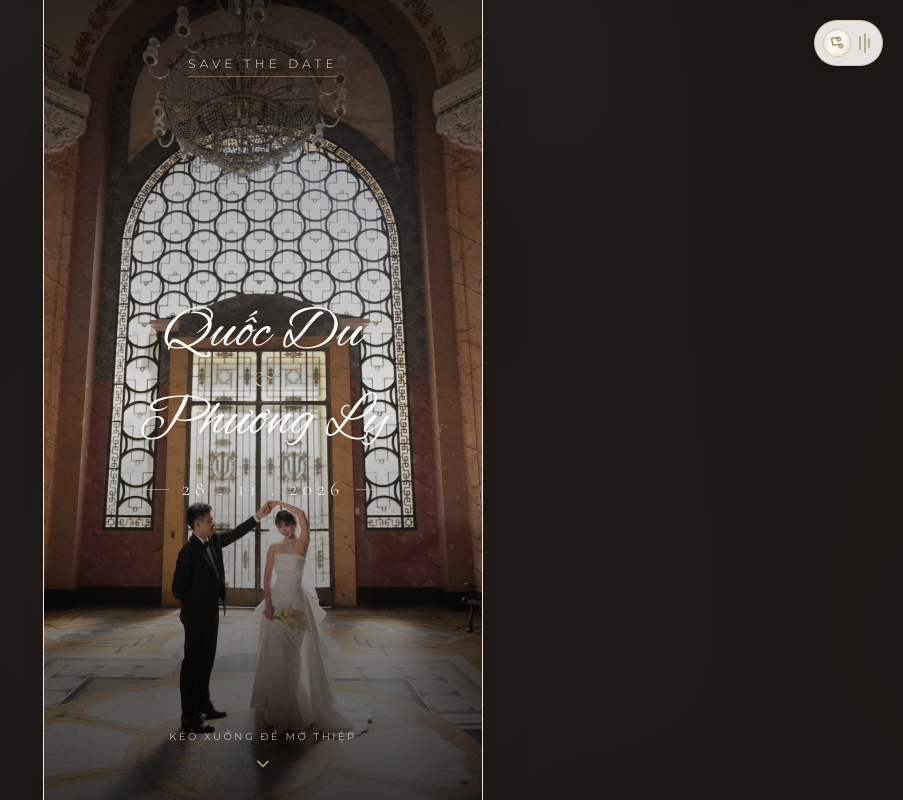
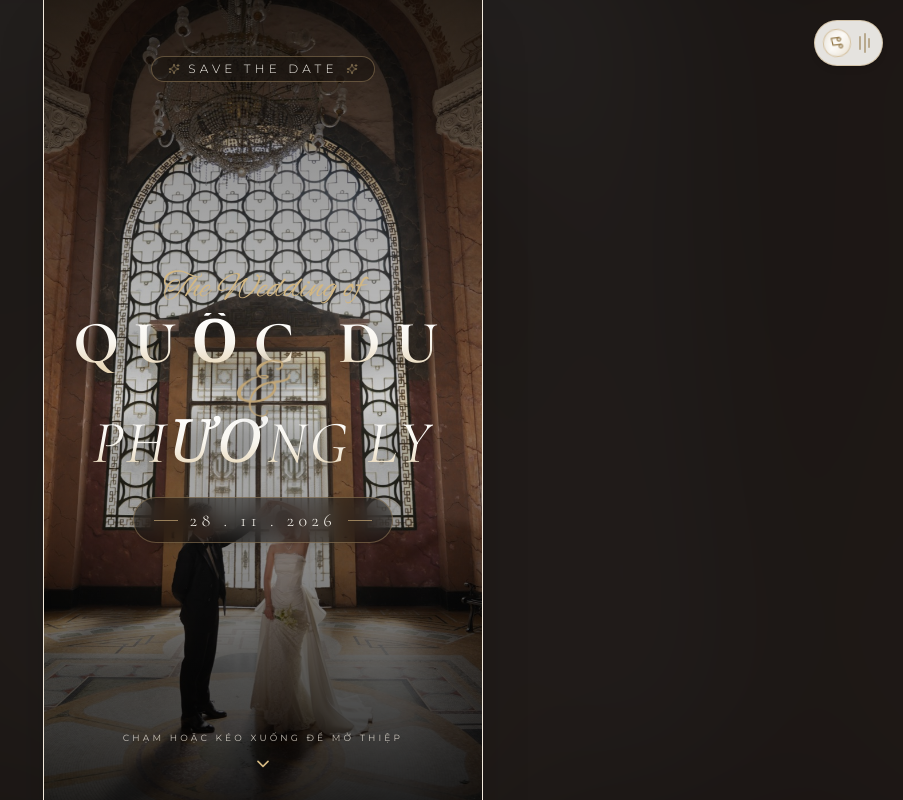
Before and after one commit to dutran917/wedding-invitation, a Next.js app: page / in a window 1280 px wide. Shown: the top 800 px of the page, without its empty margins (377-1280 px from the left). Built offline with nearby package versions, Linux system fonts and the light colour scheme.

Commit message:
fix: styling

```diff
--- a/src/components/WeddingPage.tsx
+++ b/src/components/WeddingPage.tsx
@@ -11,6 +11,7 @@ import { CalendarInvitationSection } from "@/components/sections/02_CalendarInvi
 import { AlbumOfLoveSection } from "@/components/sections/03_AlbumOfLoveSection";
 import { EnvelopeCountdownSection } from "@/components/sections/06_EnvelopeCountdownSection";
 import { CinematicLoveBanner } from "@/components/sections/09_CinematicLoveBanner";
+import { StorySection } from "@/components/sections/04_StorySection";
 import { EventsSection } from "@/components/sections/07_EventsSection";
 import { GallerySection } from "@/components/sections/08_GallerySection";
 import { VenueSection } from "@/components/sections/10_VenueSection";
--- a/src/components/sections/01_HeroSection.tsx
+++ b/src/components/sections/01_HeroSection.tsx
@@ -3,7 +3,7 @@
 import React from "react";
 import Image from "next/image";
 import { motion } from "framer-motion";
-import { ChevronDown } from "lucide-react";
+import { ChevronDown, Sparkles } from "lucide-react";
 import { WeddingConfig } from "@/types/wedding";
 
 interface HeroSectionProps {
@@ -13,76 +13,118 @@ interface HeroSectionProps {
 export const HeroSection: React.FC<HeroSectionProps> = ({ config }) => {
   const { groom, bride, weddingDate, saveTheDateText } = config;
 
-  // Format date: e.g. "08 . 12 . 2026"
   const formattedDate = weddingDate
     ? weddingDate.split("-").reverse().join(" . ")
-    : "08 . 12 . 2026";
+    : "28 . 11 . 2026";
 
   return (
-    <section className="relative w-full h-[100svh] min-h-[620px] max-h-[920px] overflow-hidden flex flex-col items-center justify-between text-center select-none">
-      {/* Background Image with subtle cinematic zoom */}
+    <section className="relative w-full h-[100svh] min-h-[660px] max-h-[960px] overflow-hidden flex flex-col items-center justify-between text-center select-none">
+      {/* Background Image with subtle cinematic slow zoom */}
       <motion.div
-        initial={{ scale: 1.08, opacity: 0.8 }}
+        initial={{ scale: 1.15, opacity: 0.85 }}
         animate={{ scale: 1, opacity: 1 }}
-        transition={{ duration: 2.2, ease: "easeOut" }}
+        transition={{ duration: 3, ease: "easeOut" }}
         className="absolute inset-0 w-full h-full"
       >
         <Image
-          src={config.gallery[0]?.src || "/image/wedding/T_T00859.JPG"}
+          src="/image/wedding/T_T00859.JPG"
           alt="Save the Date - Wedding Couple"
           fill
           priority
-          className="object-cover object-[center_28%]"
+          className="object-cover object-[center_26%]"
           sizes="(max-width: 768px) 100vw, 440px"
         />
-        {/* Soft luxury editorial overlay */}
-        <div className="absolute inset-0 bg-gradient-to-b from-black/45 via-black/15 to-black/75" />
+        {/* Soft luxury multi-tier vignette overlay */}
+        <div className="absolute inset-0 bg-gradient-to-b from-black/55 via-black/20 to-black/85" />
       </motion.div>
 
-      {/* Top Header Tag */}
+      {/* Floating subtle ambient particles */}
+      <div className="absolute inset-0 pointer-events-none overflow-hidden z-10">
         <motion.div
-        initial={{ opacity: 0, y: -20 }}
+          animate={{ y: [-10, -50], opacity: [0, 0.6, 0] }}
+          transition={{ duration: 4, repeat: Infinity, ease: "easeInOut" }}
+          className="absolute top-1/3 left-1/4 w-1.5 h-1.5 rounded-full bg-gold-300 blur-[1px]"
+        />
+        <motion.div
+          animate={{ y: [-15, -60], opacity: [0, 0.5, 0] }}
+          transition={{ duration: 5, repeat: Infinity, ease: "easeInOut", delay: 1 }}
+          className="absolute top-1/2 right-1/4 w-2 h-2 rounded-full bg-gold-200 blur-[1px]"
+        />
+      </div>
+
+      {/* Top Header Tag: SAVE THE DATE */}
+      <motion.div
+        initial={{ opacity: 0, y: -25 }}
         animate={{ opacity: 1, y: 0 }}
-        transition={{ duration: 1, delay: 0.3 }}
-        className="relative z-10 pt-10 sm:pt-14 px-6 flex flex-col items-center"
+        transition={{ duration: 1, delay: 0.2 }}
+        className="relative z-20 pt-10 sm:pt-14 px-6 flex flex-col items-center"
       >
-        <span className="font-sans text-[11px] sm:text-xs tracking-ultra text-ivory-100/90 uppercase font-light drop-shadow-sm border-b border-gold-300/40 pb-1">
+        <div className="flex items-center gap-2 px-4 py-1 rounded-full bg-black/30 backdrop-blur-md border border-gold-400/40">
+          <Sparkles className="w-3 h-3 text-gold-300 animate-pulse" />
+          <span className="font-sans text-[11px] sm:text-xs tracking-ultra text-ivory-100 uppercase font-light drop-shadow-sm">
             {saveTheDateText}
           </span>
+          <Sparkles className="w-3 h-3 text-gold-300 animate-pulse" />
+        </div>
       </motion.div>
 
-      {/* Middle Typography / Couple Names */}
-      <div className="relative z-10 px-6 my-auto flex flex-col items-center w-full">
-        {/* Calligraphy Names */}
+      {/* Middle Dramatic Typography: Bold Artistic Interplay */}
+      <div className="relative z-20 px-4 my-auto flex flex-col items-center w-full">
+        {/* Calligraphy Intro */}
+        <motion.span
+          initial={{ opacity: 0, y: 15 }}
+          animate={{ opacity: 1, y: 0 }}
+          transition={{ duration: 0.9, delay: 0.4 }}
+          className="font-script text-3xl sm:text-4xl text-gold-300 drop-shadow-md mb-1"
+        >
+          The Wedding of
+        </motion.span>
+
+        {/* Big Bold Artistic Names */}
         <motion.div
-          initial={{ opacity: 0, scale: 0.94 }}
+          initial={{ opacity: 0, scale: 0.9 }}
           animate={{ opacity: 1, scale: 1 }}
-          transition={{ duration: 1.4, delay: 0.6 }}
-          className="flex flex-col items-center"
+          transition={{ duration: 1.2, delay: 0.6, ease: "easeOut" }}
+          className="flex flex-col items-center w-full"
         >
-          <h1 className="font-script text-5xl sm:text-6xl text-ivory-50 drop-shadow-md leading-tight">
+          {/* Groom: High-Fashion Serif Bold */}
+          <div className="relative">
+            <h1 className="font-serif text-5xl sm:text-6xl font-bold tracking-widest text-transparent bg-clip-text bg-gradient-to-b from-white via-ivory-100 to-gold-200 drop-shadow-[0_4px_15px_rgba(0,0,0,0.8)] uppercase">
               {groom.name}
             </h1>
-          <span className="font-serif italic text-2xl sm:text-3xl text-gold-300/90 -my-1">
+          </div>
+
+          {/* Flourish Ampersand */}
+          <div className="relative -my-3 sm:-my-4 flex items-center justify-center">
+            <motion.span
+              animate={{ rotate: [0, 3, 0] }}
+              transition={{ duration: 4, repeat: Infinity, ease: "easeInOut" }}
+              className="font-script text-6xl sm:text-7xl text-gold-400 drop-shadow-[0_2px_10px_rgba(0,0,0,0.8)] select-none z-10"
+            >
               &
-          </span>
-          <h1 className="font-script text-5xl sm:text-6xl text-ivory-50 drop-shadow-md leading-tight">
+            </motion.span>
+          </div>
+
+          {/* Bride: High-Fashion Serif Italic / Bold Contrast */}
+          <div className="relative">
+            <h1 className="font-serif italic text-5xl sm:text-6xl font-normal tracking-wider text-transparent bg-clip-text bg-gradient-to-b from-white via-ivory-100 to-gold-200 drop-shadow-[0_4px_15px_rgba(0,0,0,0.8)] uppercase">
               {bride.name}
             </h1>
+          </div>
         </motion.div>
 
-        {/* Date Display */}
+        {/* Date Display Badge */}
         <motion.div
           initial={{ opacity: 0, y: 20 }}
           animate={{ opacity: 1, y: 0 }}
-          transition={{ duration: 1, delay: 1 }}
-          className="mt-6 flex items-center justify-center gap-3"
+          transition={{ duration: 1, delay: 0.9 }}
+          className="mt-6 flex items-center justify-center gap-3 bg-black/40 backdrop-blur-md px-5 py-2 rounded-full border border-gold-400/40 shadow-lg"
         >
-          <div className="h-[1px] w-8 bg-gold-300/60" />
-          <p className="font-serif text-lg sm:text-xl tracking-widest text-ivory-100 font-light drop-shadow-sm">
+          <div className="h-[1px] w-6 bg-gold-400/70" />
+          <p className="font-serif text-base sm:text-lg tracking-widest text-ivory-100 font-light drop-shadow-sm">
             {formattedDate}
           </p>
-          <div className="h-[1px] w-8 bg-gold-300/60" />
+          <div className="h-[1px] w-6 bg-gold-400/70" />
         </motion.div>
       </div>
 
@@ -90,17 +132,17 @@ export const HeroSection: React.FC<HeroSectionProps> = ({ config }) => {
       <motion.div
         initial={{ opacity: 0 }}
         animate={{ opacity: 1 }}
-        transition={{ duration: 1, delay: 1.4 }}
-        className="relative z-10 pb-8 flex flex-col items-center"
+        transition={{ duration: 1, delay: 1.3 }}
+        className="relative z-20 pb-8 flex flex-col items-center cursor-pointer"
       >
-        <span className="font-sans text-[10px] tracking-widest text-ivory-200/70 uppercase mb-1">
-          Kéo xuống để mở thiệp
+        <span className="font-sans text-[9px] tracking-ultra text-ivory-200/80 uppercase mb-1 drop-shadow-sm">
+          Chạm hoặc kéo xuống để mở thiệp
         </span>
         <motion.div
           animate={{ y: [0, 6, 0] }}
           transition={{ duration: 2, repeat: Infinity, ease: "easeInOut" }}
         >
-          <ChevronDown className="w-5 h-5 text-gold-300/80" />
+          <ChevronDown className="w-5 h-5 text-gold-300 drop-shadow-sm" />
         </motion.div>
       </motion.div>
     </section>
```
Also changed, not shown: src/components/sections/04_StorySection.tsx (+56 -25 lines), src/components/sections/07_EventsSection.tsx (+44 -22 lines), src/components/sections/10_VenueSection.tsx (+28 -23 lines). Lines whose indentation alone changed are shown as unchanged.
